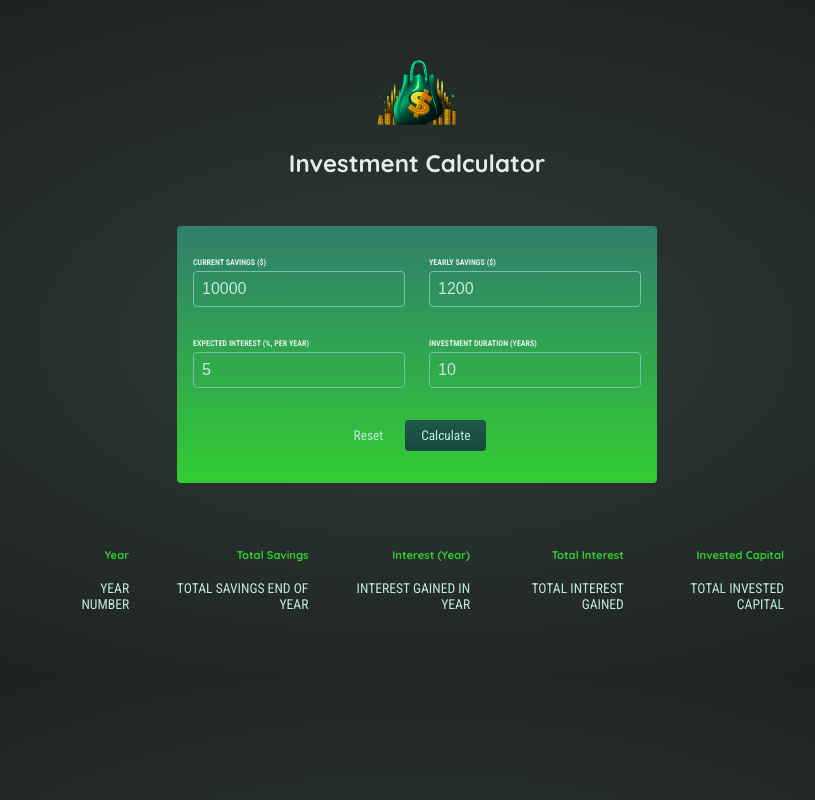
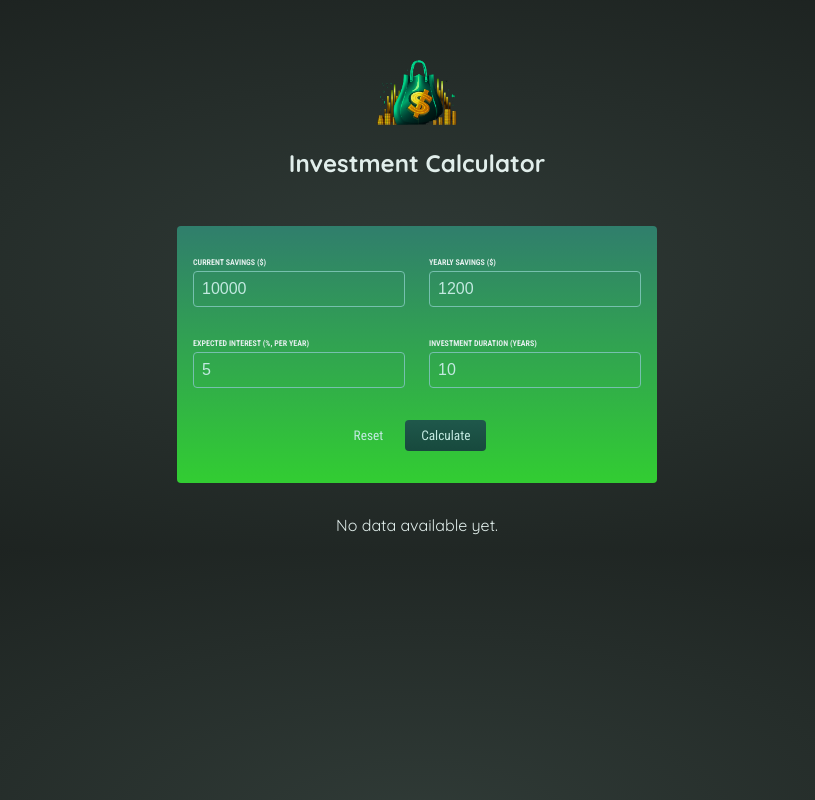
Before and after one commit to jtm2021/Investment_Calculator_React_Project, a React (Create React App) app: page / in a window 1280 px wide. Shown: the whole page, without its empty margins (223-1038 px from the left). Built offline with nearby package versions, Linux system fonts and the light colour scheme.

Commit message:
Use CSS modules for all components

```diff
--- a/src/App.js
+++ b/src/App.js
@@ -43,7 +43,8 @@
       {/* Todo: Show below table conditionally (only once result data is available) */}
       {/* Show fallback text if no data is available */}
 
-      <ResultsTable />
+      {!userInput && <p style={{textAlign: 'center'}}>No data available yet.</p>}
+      {userInput && <ResultsTable data={yearlyData} initialInvestment={userInput['current-savings']}/>}
     </div>
   );
 }
--- a/src/components/Header/Header.js
+++ b/src/components/Header/Header.js
@@ -1,9 +1,10 @@
 import React from "react";
 import logo from "../../assets/investment-calculator-logo.png";
+import classes from "./Header.module.css";
 
 const Header = () => {
   return (
-    <header className="header">
+    <header className={classes.header}>
       <img src={logo} alt="logo" />
       <h1>Investment Calculator</h1>
     </header>
--- /dev/null
+++ b/src/components/Header/Header.module.css
@@ -0,0 +1,16 @@
+.header {
+    text-align: center;
+    margin: 3rem auto;
+  }
+
+
+  .header img {
+    width: 5rem;
+    height: 5rem;
+    object-fit: contain;
+    background-color: transparent;
+  }
+
+  .header h1 {
+    font-size: 1.5rem;
+  }
--- a/src/components/ResultsTable/ResultsTable.js
+++ b/src/components/ResultsTable/ResultsTable.js
@@ -1,8 +1,16 @@
 import React from "react";
+import classes from "./ResultsTable.module.css";
 
-const ResultsTable = () => {
+const formatter = new Intl.NumberFormat("en-US", {
+  style: "currency",
+  currency: "USD",
+  minimumFractionDigits: 2,
+  maximumFractionDigits: 2,
+});
+
+const ResultsTable = (props) => {
   return (
-    <table className="result">
+    <table className={classes.result}>
       <thead>
         <tr>
           <th>Year</th>
@@ -13,13 +21,19 @@
         </tr>
       </thead>
       <tbody>
-        <tr>
-          <td>YEAR NUMBER</td>
-          <td>TOTAL SAVINGS END OF YEAR</td>
-          <td>INTEREST GAINED IN YEAR</td>
-          <td>TOTAL INTEREST GAINED</td>
-          <td>TOTAL INVESTED CAPITAL</td>
-        </tr>
+        {props.data.map((yearlyData) => {
+          <tr key={yearlyData.year}>
+            <td>{yearlyData.year}</td>
+            <td>{formatter.format(yearlyData.savingsEndOfYear)}</td>
+            <td>{formatter.format(yearlyData.yearlyInterest)}</td>
+            <td>
+              {formatter.format(yearlyData.savingsEndOfYear -
+                props.initialInvestment -
+                yearlyData.yearlyContribution * yearlyData.year)}
+            </td>
+            <td>{formatter.format(props.initialInvestment + yearlyData.yearlyContribution * yearlyData.year)}</td>
+          </tr>;
+        })}
       </tbody>
     </table>
   );
--- /dev/null
+++ b/src/components/ResultsTable/ResultsTable.module.css
@@ -0,0 +1,20 @@
+.result {
+    max-width: 50rem;
+    margin: 2rem auto;
+    padding: 1rem;
+    table-layout: fixed;
+    border-spacing: 1rem;
+    text-align: right;
+  }
+
+  .result thead {
+    font-size: 0.7rem;
+    /* color: #83e6c0; */
+    color: limegreen;
+  }
+
+  .result tbody {
+    font-family: 'Roboto Condensed', sans-serif;
+    font-size: 0.85rem;
+    color: #c2e9e0;
+  }
--- a/src/components/UserInput/UserInput.js
+++ b/src/components/UserInput/UserInput.js
@@ -1,4 +1,5 @@
 import React, { useState } from "react";
+import classes from "./UserInput.module.css";
 
 const initialUserInput = {
   'current-savings': 10000,
@@ -27,8 +28,8 @@
   };
 
   return (
-    <form onSubmit={submitHandler} className="form">
-      <div className="input-group">
+    <form onSubmit={submitHandler} className={classes.form}>
+      <div className={classes['input-group']}>
         <p>
           <label htmlFor="current-savings">Current Savings ($)</label>
           <input
@@ -52,7 +53,7 @@
           />
         </p>
       </div>
-      <div className="input-group">
+      <div className={classes['input-group']}>
         <p>
           <label htmlFor="expected-return">
             Expected Interest (%, per year)
@@ -78,11 +79,11 @@
           />
         </p>
       </div>
-      <p className="actions">
-        <button onClick={resetButton} type="reset" className="buttonAlt">
+      <p className={classes.actions}>
+        <button onClick={resetButton} type="reset" className={classes.buttonAlt}>
           Reset
         </button>
-        <button type="submit" className="button">
+        <button type="submit" className={classes.button}>
           Calculate
         </button>
       </p>
--- /dev/null
+++ b/src/components/UserInput/UserInput.module.css
@@ -0,0 +1,66 @@
+.form {
+    padding: 1rem;
+    max-width: 30rem;
+    margin: 2rem auto;
+    border-radius: 4px;
+    /* background: linear-gradient(180deg, #307e6c, #2b996d); */
+    background: linear-gradient(180deg, #307e6c, limegreen);
+  }
+
+  .input-group {
+    display: flex;
+    justify-content: space-evenly;
+    gap: 1.5rem;
+  }
+
+  .form label {
+    display: block;
+    margin-bottom: 0.25rem;
+    font-family: 'Roboto Condensed', sans-serif;
+    font-size: 0.5rem;
+    font-weight: bold;
+    text-transform: uppercase;
+  }
+
+  .form input {
+    width: 100%;
+    padding: 0.5rem;
+    border: 1px solid #76c0ae;
+    border-radius: 0.25rem;
+    background-color: transparent;
+    color: #c2e9e0;
+    font-size: 1rem;
+  }
+
+  .actions {
+    display: flex;
+    justify-content: center;
+    gap: 1rem;
+  }
+
+  .button {
+    padding: 0.5rem 1rem;
+    border: none;
+    border-radius: 0.25rem;
+    background: linear-gradient(180deg, #1f584b, #17493d);
+    color: #c2e9e0;
+    font-family: 'Roboto Condensed', sans-serif;
+    cursor: pointer;
+  }
+
+  .buttonAlt {
+    font-family: 'Roboto Condensed', sans-serif;
+    border: none;
+    background: transparent;
+    color: #c2e9e0;
+    cursor: pointer;
+  }
+
+  .button:hover {
+    background: linear-gradient(180deg, #1b5346, #113c32);
+  }
+
+  .buttonAlt:hover {
+    background: transparent;
+    color: #91e1d0;
+  }
--- a/src/index.css
+++ b/src/index.css
@@ -13,108 +13,3 @@
   background: radial-gradient(#303b37, #1a1f1d);
   color: #e1eeeb;
 }
-
-.header {
-  text-align: center;
-  margin: 3rem auto;
-}
-
-
-.header img {
-  width: 5rem;
-  height: 5rem;
-  object-fit: contain;
-  background-color: transparent;
-}
-
-.header h1 {
-  font-size: 1.5rem;
-}
-
-.form {
-  padding: 1rem;
-  max-width: 30rem;
-  margin: 2rem auto;
-  border-radius: 4px;
-  /* background: linear-gradient(180deg, #307e6c, #2b996d); */
-  background: linear-gradient(180deg, #307e6c, limegreen);
-}
-
-.input-group {
-  display: flex;
-  justify-content: space-evenly;
-  gap: 1.5rem;
-}
-
-.form label {
-  display: block;
-  margin-bottom: 0.25rem;
-  font-family: 'Roboto Condensed', sans-serif;
-  font-size: 0.5rem;
-  font-weight: bold;
-  text-transform: uppercase;
-}
-
-.form input {
-  width: 100%;
-  padding: 0.5rem;
-  border: 1px solid #76c0ae;
-  border-radius: 0.25rem;
-  background-color: transparent;
-  color: #c2e9e0;
-  font-size: 1rem;
-}
-
-.actions {
-  display: flex;
-  justify-content: center;
-  gap: 1rem;
-}
-
-.button {
-  padding: 0.5rem 1rem;
-  border: none;
-  border-radius: 0.25rem;
-  background: linear-gradient(180deg, #1f584b, #17493d);
-  color: #c2e9e0;
-  font-family: 'Roboto Condensed', sans-serif;
-  cursor: pointer;
-}
-
-.buttonAlt {
-  font-family: 'Roboto Condensed', sans-serif;
-  border: none;
-  background: transparent;
-  color: #c2e9e0;
-  cursor: pointer;
-}
-
-button:hover {
-  background: linear-gradient(180deg, #1b5346, #113c32);
-}
-
-.buttonAlt:hover {
-  background: transparent;
-  color: #91e1d0;
-}
-
-.result {
-  max-width: 50rem;
-  margin: 2rem auto;
-  padding: 1rem;
-  table-layout: fixed;
-  border-spacing: 1rem;
-  text-align: right;
-}
-
-.result thead {
-  font-size: 0.7rem;
-  /* color: #83e6c0; */
-  color: limegreen;
-}
-
-.result tbody {
-  font-family: 'Roboto Condensed', sans-serif;
-  font-size: 0.85rem;
-  color: #c2e9e0;
-}
```
